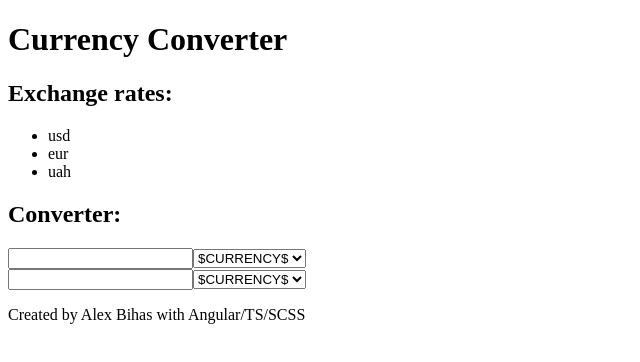
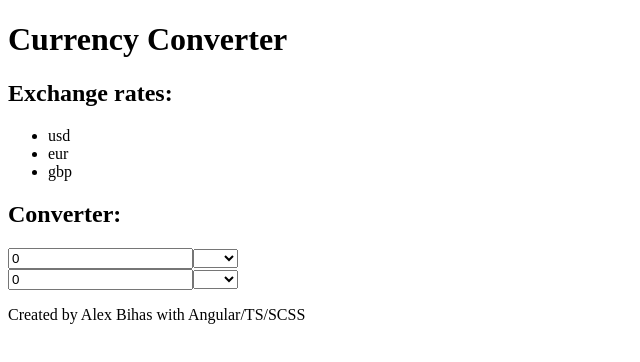
Before and after one commit to getOutOfHereInSmallSteps/ng-currency-converter, an Angular app in the folder ng-currency-converter/: page / in a window 1280 px wide. Shown: the top 362 px of the page, without its empty margins (0-640 px from the left). Built offline with nearby package versions, Linux system fonts and the light colour scheme.

Commit message:
Completed and refactored base functionality

```diff
--- a/ng-currency-converter/src/app/app.component.html
+++ b/ng-currency-converter/src/app/app.component.html
@@ -2,34 +2,32 @@
 <main class="main">
   <h2 class="converter-heading">Converter:</h2>
   <div class="converter-controls converter-controls--1">
-    <input
-      type="number"
-      class="converter-controls__input"
-      (ngModelChange)="logger()"
-      [(ngModel)]="input1"
-    />
-    <select class="converter-options">
-      <option class="converter-options__currency">$CURRENCY$</option>
-      <option class="converter-options__currency">$CURRENCY$</option>
-      <option class="converter-options__currency">$CURRENCY$</option>
-
-      <!-- <option *ngFor="let currency of currencies">
+    <input type="number" [(ngModel)]="baseAmount" (ngModelChange)="convert()" />
+    <select
+      class="converter-option"
+      [(ngModel)]="baseCurrency"
+      (ngModelChange)="convert()"
+    >
+      <option *ngFor="let currency of currencies" [value]="currency">
         {{ currency }}
-      </option> -->
+      </option>
     </select>
   </div>
 
-  <div class="converter-controls converter-controls--2">
+  <div class="converter-controls converter-controls--1">
     <input
       type="number"
-      class="converter-controls__input"
-      (ngModelChange)="logger()"
-      [(ngModel)]="input2"
+      [(ngModel)]="targetAmount"
+      (ngModelChange)="reverseConvert()"
     />
-    <select class="converter-options">
-      <option class="converter-options__currency">$CURRENCY$</option>
-      <option class="converter-options__currency">$CURRENCY$</option>
-      <option class="converter-options__currency">$CURRENCY$</option>
+    <select
+      class="converter-option"
+      [(ngModel)]="targetCurrency"
+      (ngModelChange)="reverseConvert()"
+    >
+      <option *ngFor="let currency of currencies" [value]="currency">
+        {{ currency }}
+      </option>
     </select>
   </div>
 </main>
--- a/ng-currency-converter/src/app/app.component.ts
+++ b/ng-currency-converter/src/app/app.component.ts
@@ -1,6 +1,13 @@
-import { Component } from '@angular/core';
+import { HttpClientModule } from '@angular/common/http';
+import { Component, NgModule } from '@angular/core';
+import { FormsModule } from '@angular/forms';
+import { BrowserModule } from '@angular/platform-browser';
 
 // import { HeaderComponent } from './header/header.component';
+
+interface ExchangeRate {
+  [key: string]: number;
+}
 
 @Component({
   selector: 'app-root',
@@ -8,25 +15,27 @@ import { Component } from '@angular/core';
   styleUrls: ['./app.component.scss'],
 })
 export class AppComponent {
-  title = 'Currency Calculator';
+  baseAmount: number = 0;
+  targetAmount: number = 0;
+  baseCurrency: string = '';
+  targetCurrency: string = '';
 
-  currencies = ['usd', 'eur', 'uah'];
-
-  rates = {
-    usd: 0.5,
-    eur: 0.2,
-    uah: 1,
+  currencies: string[] = ['usd', 'eur', 'gbp'];
+  exchangeRates: ExchangeRate = {
+    usd: 1,
+    eur: 0.9,
+    gbp: 0.8,
   };
 
-  input1 = '';
-  input2 = '';
-
-  logger() {
-    console.log(this.input1);
-    console.log(this.input2);
+  convert() {
+    const baseRate = this.exchangeRates[this.baseCurrency];
+    const targetRate = this.exchangeRates[this.targetCurrency];
+    this.targetAmount = (this.baseAmount / baseRate) * targetRate;
   }
 
-  convertCurrency() {
-    const baseRate = this.rates;
+  reverseConvert() {
+    const baseRate = this.exchangeRates[this.baseCurrency];
+    const targetRate = this.exchangeRates[this.targetCurrency];
+    this.baseAmount = (this.targetAmount / targetRate) * baseRate;
   }
 }
--- a/ng-currency-converter/src/app/app.module.ts
+++ b/ng-currency-converter/src/app/app.module.ts
@@ -6,10 +6,11 @@ import { AppComponent } from './app.component';
 import { HeaderComponent } from './header/header.component';
 import { FooterComponent } from './footer/footer.component';
 import { FormsModule } from '@angular/forms';
+import { HttpClientModule } from '@angular/common/http';
 
 @NgModule({
   declarations: [AppComponent, HeaderComponent, FooterComponent],
-  imports: [BrowserModule, AppRoutingModule, FormsModule],
+  imports: [BrowserModule, AppRoutingModule, FormsModule, HttpClientModule],
   providers: [],
   bootstrap: [AppComponent],
 })
```
